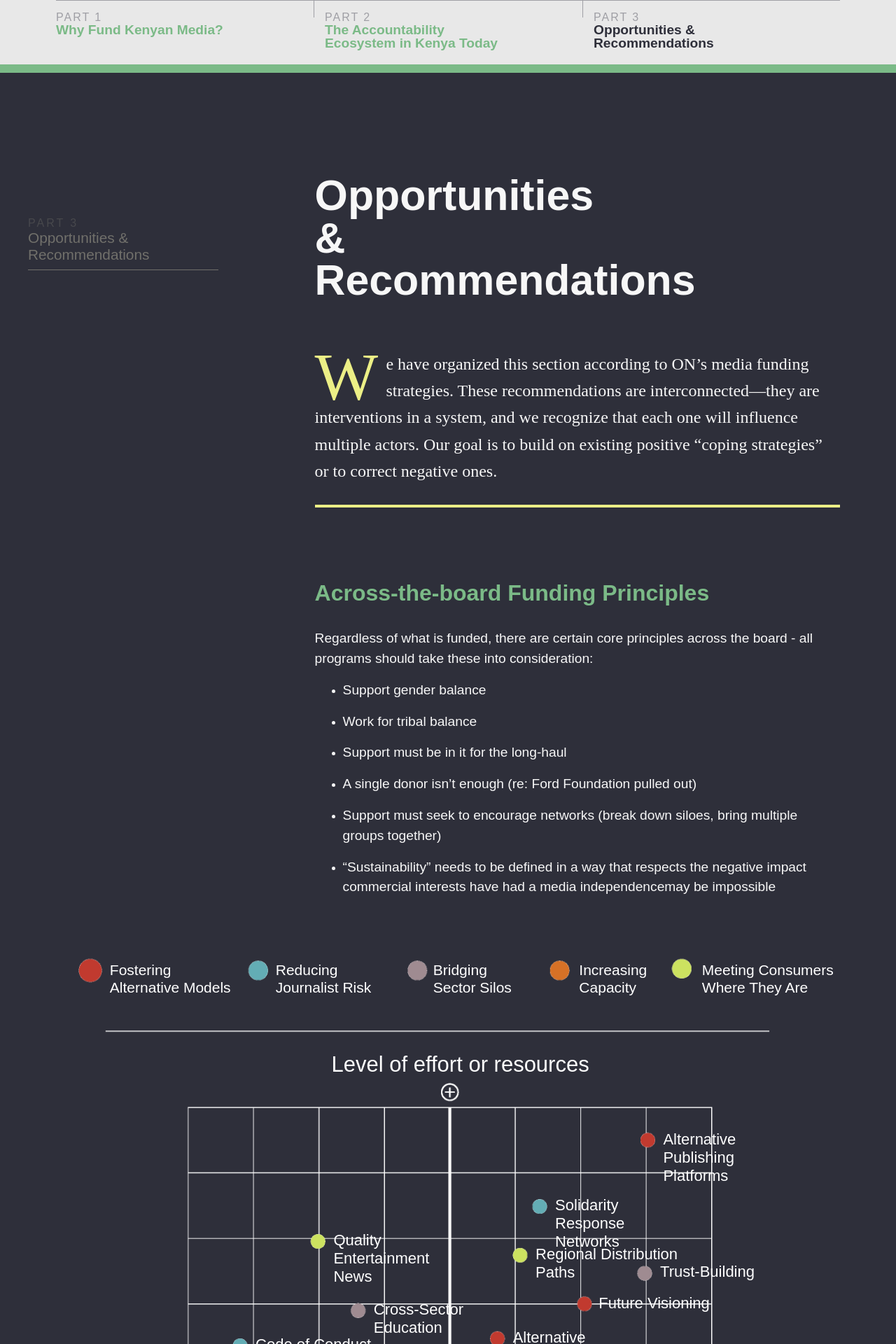
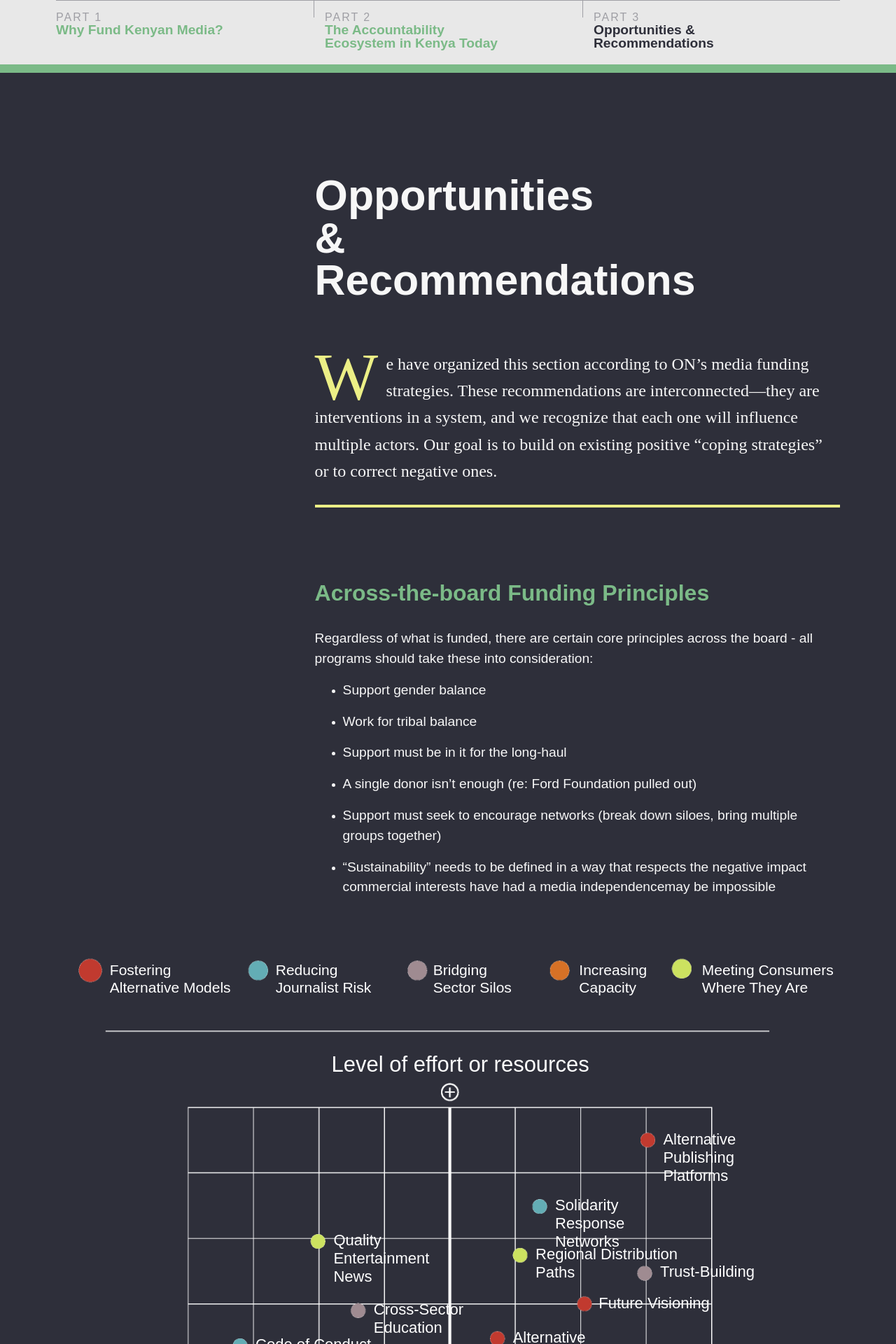
Before and after one commit to theReboot/onken, a Jekyll site: the page built from 3-opportunities-recommendations/index.md, in a window 1280 px wide. Shown: the top 1920 px of the page at 70% size. Built offline with Jekyll 4.4.1, drawn with Linux system fonts in a browser that asks for light colours; nearby versions of some CDN libraries.

Commit message:
Change sidebar nav to hover only

```diff
--- a/_sass/variables.scss
+++ b/_sass/variables.scss
@@ -17,6 +17,7 @@
 $flyOutWidth: 1020px;
 $headerHeight: 13rem;
 $headerNavHeight: 6.5rem;
+$tocWidth: 21rem;
 
 // timeline
 
--- a/assets/main.scss
+++ b/assets/main.scss
@@ -561,49 +561,76 @@
 
 // added extra classes for specificity
 .toc.toc {
+  // background: $green;
   color: white;
   float: left;
-  margin: 2rem 0 0 0;
-  mix-blend-mode: difference;
-  padding: 1.8rem 1.5rem 1.8rem $wrapperPad;
+  margin-left: calc(-#{$tocWidth} + 2rem);
+  padding: 1.8rem 0 1.8rem 0;
   position: sticky;
   top: 5.8rem;
-  width: 21rem;
-  z-index: 0;
+  transition: 1s all ease;
+  width: $tocWidth;
+  z-index: 4;
+
+  &:hover {
+    margin-left: 0;
+  }
 
   @include breakpoint(mobile) {
+    float: none;
+    margin: 0 auto;
     position: static;
     width: 100%;
   }
 
+  li {
+
+    &:first-of-type {
+      border-radius: 0 1rem 0 0;
+      overflow: hidden;
+    }
+
+    &:last-of-type {
+      border-radius: 0 0 1rem 0;
+      overflow: hidden;
+    }
+  }
+
   // TOC nav link styling
   a {
+    background: $green;
+    color: $white;
+    display: block;
+    padding: 1rem;
     text-decoration: none;
     transition: .4s all ease;
 
     &:link,
     &:visited,
     &:active {
-      color: $grey;
+      color: $white;
     }
 
     &:hover {
-      color: $grey;
+      color: $white;
       opacity: .8;
     }
   }
 
   // doubled-up for specificity
   .nav-active.nav-active {
-    color: $green;
+    background: $yellow;
+    color: $darkBlue;
     font-weight: 700;
   }
 }
 
 .toc ul {
-  color: $grey;
   font-family: $serif;
   font-size: 1.2rem;
+  list-style-type: none;
+  margin: 0;
+  padding: 0;
 }
 
 .toc__preTitle {
@@ -611,16 +638,20 @@
   display: block;
   font-family: $sansSerif;
   letter-spacing: 3px;
-  opacity: .4;
+  margin-right: 2rem;
+  mix-blend-mode: difference;
+  padding-left: 1rem;
   text-transform: uppercase;
+  max-width: calc(#{$tocWidth} - 2rem);
 }
 
 .toc__title {
-  border-bottom: 1px solid $grey;
   color: $grey;
   display: inline-block;
   font-size: 1.3em;
-  padding: 0 0 .6rem 0;
+  margin-right: 2rem;
+  mix-blend-mode: difference;
+  padding: 0 0 .6rem 1rem;
 }
 
 // float left style for sidebar callouts
```
Also changed, not shown: 2 other files.
